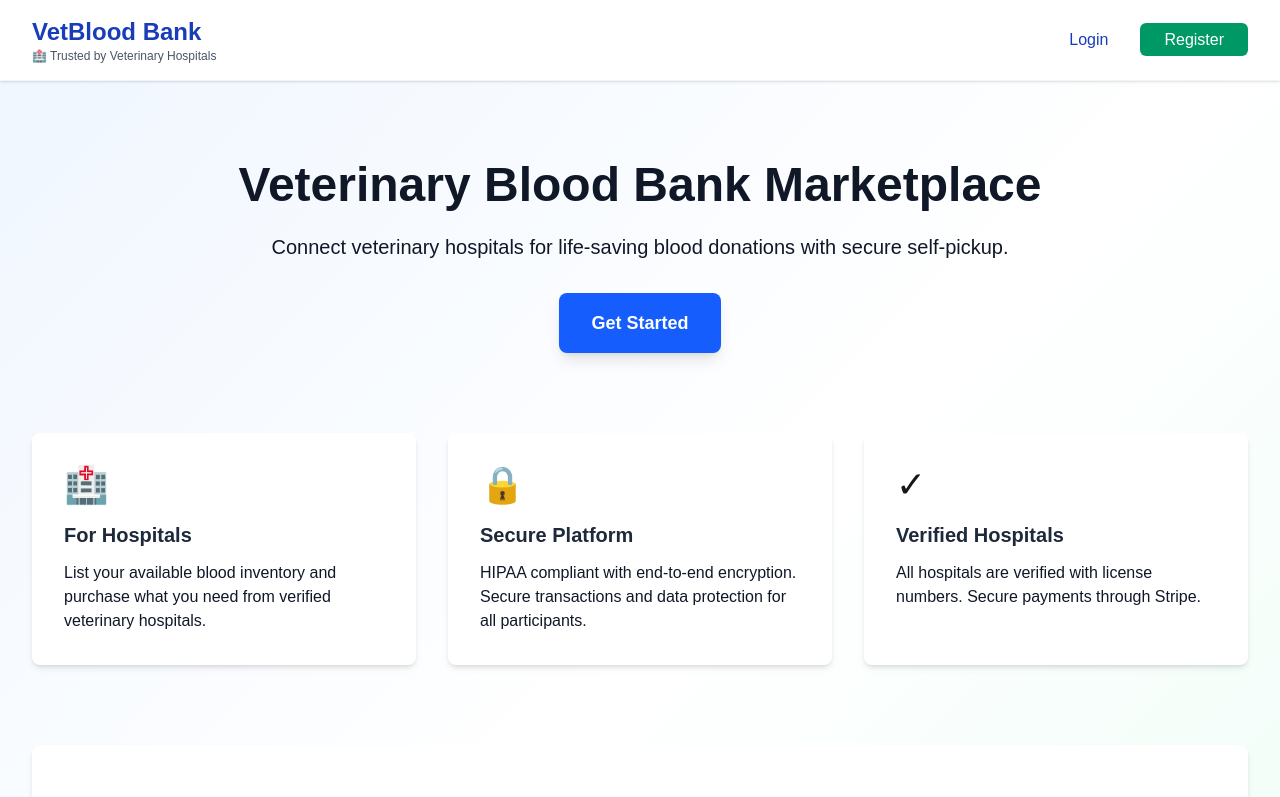
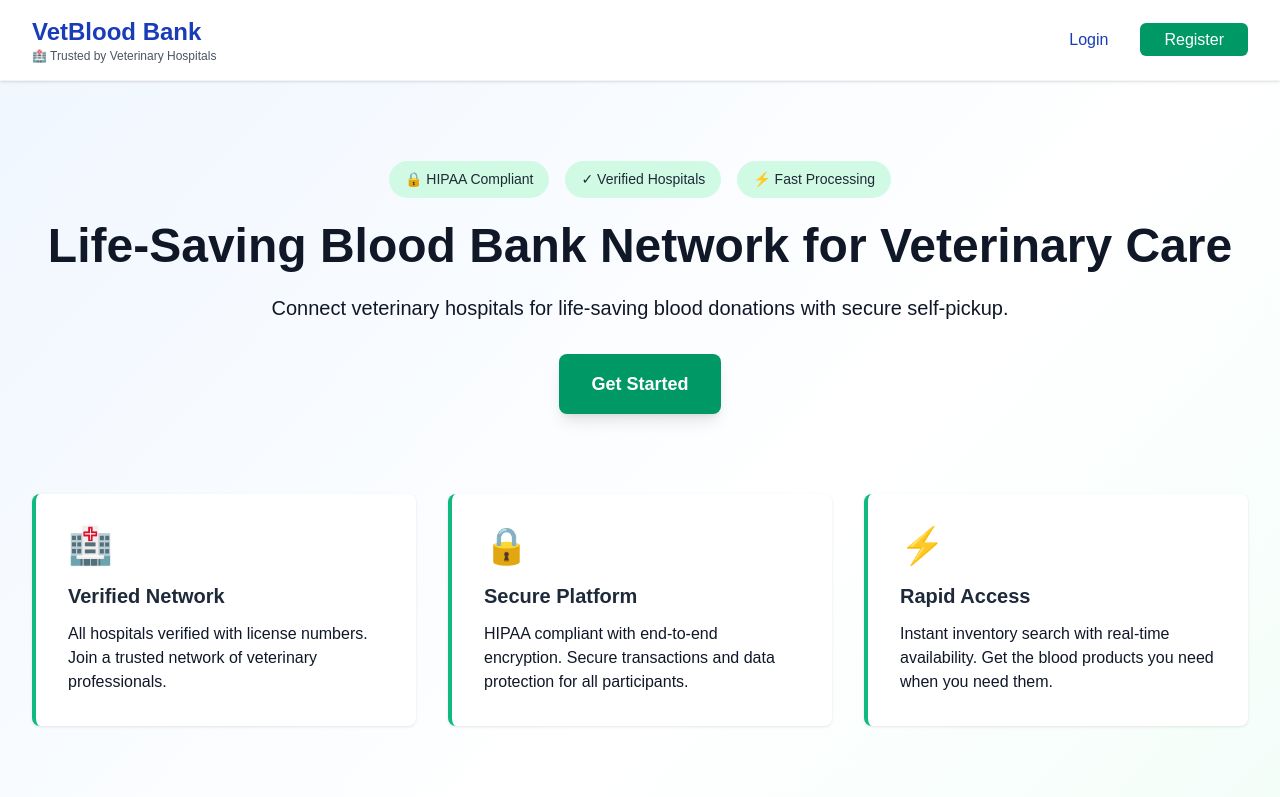
Before and after one commit to afasano23-cpu/bloodbank, a Next.js app: page / in a window 1280 px wide. Shown: the top 797 px of the page. Built offline with nearby package versions, Linux system fonts and the light colour scheme.

Commit message:
Sandbox autosave

```diff
--- a/src/app/page.tsx
+++ b/src/app/page.tsx
@@ -30,33 +30,38 @@ export default function Home() {
 
       <main className="max-w-7xl mx-auto px-4 sm:px-6 lg:px-8 py-20">
         <div className="text-center mb-16">
+          <div className="flex justify-center gap-4 mb-6 flex-wrap">
+            <span className="trust-badge">🔒 HIPAA Compliant</span>
+            <span className="trust-badge">✓ Verified Hospitals</span>
+            <span className="trust-badge">⚡ Fast Processing</span>
+          </div>
           <h2 className="text-5xl font-bold text-gray-900 mb-6">
-            Veterinary Blood Bank Marketplace
+            Life-Saving Blood Bank Network for Veterinary Care
           </h2>
           <p className="text-xl text-gray-900 max-w-3xl mx-auto mb-8">
             Connect veterinary hospitals for life-saving blood donations with secure self-pickup.
           </p>
           <Link
             href="/auth/register"
-            className="inline-block px-8 py-4 bg-blue-600 text-white text-lg rounded-lg hover:bg-blue-700 font-semibold shadow-lg"
+            className="inline-block px-8 py-4 bg-emerald-600 text-white text-lg rounded-lg hover:bg-emerald-700 font-semibold shadow-lg"
           >
             Get Started
           </Link>
         </div>
 
         <div className="grid md:grid-cols-3 gap-8 mt-20">
-          <div className="bg-white p-8 rounded-lg shadow-md">
+          <div className="medical-card">
             <div className="text-4xl mb-4">🏥</div>
             <h3 className="text-xl font-semibold text-gray-800 mb-3">
-              For Hospitals
+              Verified Network
             </h3>
             <p className="text-gray-900">
-              List your available blood inventory and purchase what you need
-              from verified veterinary hospitals.
+              All hospitals verified with license numbers. Join a trusted network
+              of veterinary professionals.
             </p>
           </div>
 
-          <div className="bg-white p-8 rounded-lg shadow-md">
+          <div className="medical-card">
             <div className="text-4xl mb-4">🔒</div>
             <h3 className="text-xl font-semibold text-gray-800 mb-3">
               Secure Platform
@@ -67,14 +72,14 @@ export default function Home() {
             </p>
           </div>
 
-          <div className="bg-white p-8 rounded-lg shadow-md">
-            <div className="text-4xl mb-4">✓</div>
+          <div className="medical-card">
+            <div className="text-4xl mb-4">⚡</div>
             <h3 className="text-xl font-semibold text-gray-800 mb-3">
-              Verified Hospitals
+              Rapid Access
             </h3>
             <p className="text-gray-900">
-              All hospitals are verified with license numbers. Secure payments
-              through Stripe.
+              Instant inventory search with real-time availability. Get the blood
+              products you need when you need them.
             </p>
           </div>
         </div>
```
